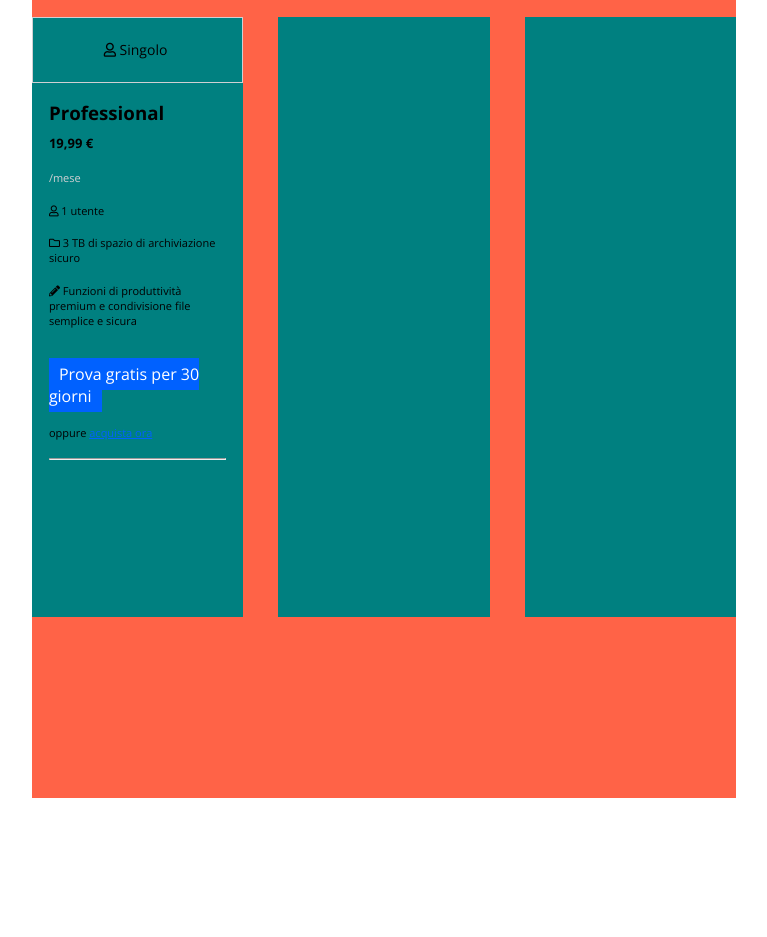
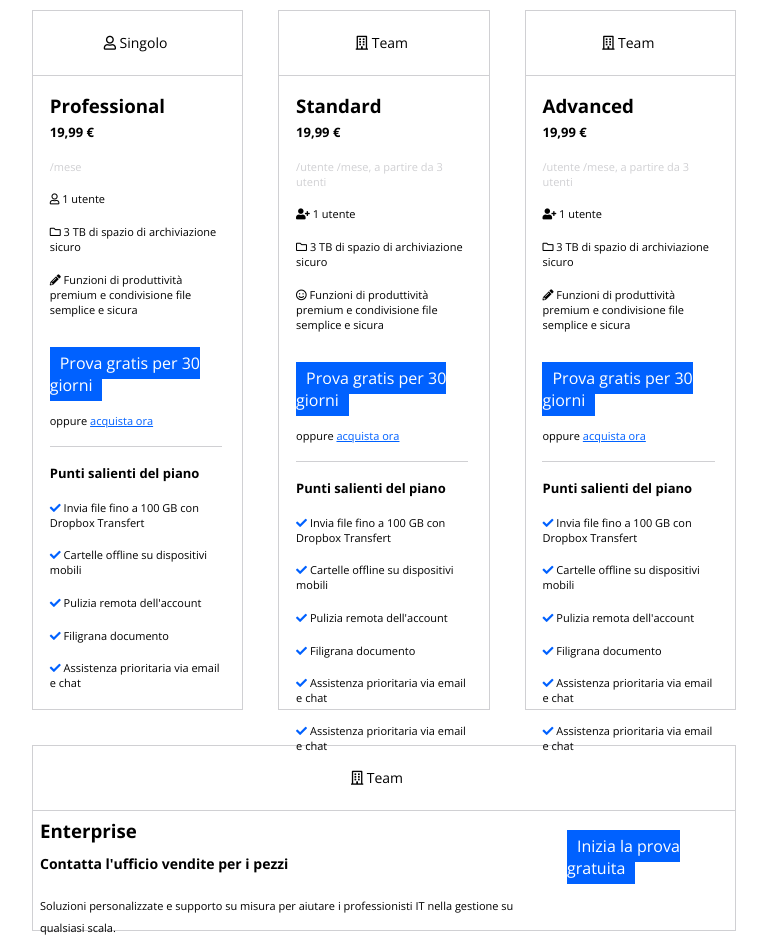
Before and after one commit to Mdigennaro/htmlcss-dropbox, a plain HTML site: page index.html in a window 1280 px wide. Shown: the part 880-1817 px from the top of the page, without its empty margins (256-1023 px from the left). Before the commit the page ends 1678 px from the top, so only its background shows below. Drawn offline with nearby package versions, Linux system fonts and the light colour scheme.

Commit message:
fine sezione uno

```diff
--- a/css/style.css
+++ b/css/style.css
@@ -25,7 +25,7 @@
   clear: both;
 }
 
-.left, .mid, .right, .image, .write, .professional, .standard, .advanced{
+.left, .mid, .right, .image, .write, .professional, .standard, .advanced, .descrizione, .contatto{
   float: left;
 }
 
@@ -56,6 +56,9 @@
   color:#0061ff
 }
 
+.border{
+  border-bottom: 1px solid #d0d0d3;
+}
 
 /*header*/
 header{
@@ -138,7 +141,10 @@
 main .container{
   width: 55%;
   height: 900px;
-  background-color: tomato;
+}
+
+.fatturazione{
+  margin-bottom: 3%;
 }
 
 /*main option*/
@@ -156,26 +162,24 @@
 
 .professional, .standard, .advanced{
   width: calc(90%/3);
-  min-height: 600px;
-  background-color: teal;
-  margin-top: 4%;
-
+  height: 700px;
+  border: 1px solid #d0d0d3;
+  margin-bottom: 5%;
 }
 
 .utenti{
-  border: 1px solid #d0d0d3 ;
   line-height: 8vh;
   font-size: 14px;
   text-align: center;
+  border-bottom: 1px solid #d0d0d3;
 }
 
 .offerta{
   padding: 8%;
-  min-height: 200px;
 }
 
 .offerta h3, .offerta span{
-  margin-bottom: 5%;
+  margin-bottom: 3%;
 }
 
 .offerta strong{
@@ -200,3 +204,44 @@
 .offerta span a{
   text-decoration: underline;
 }
+
+.border{
+  padding-bottom: 10%;
+}
+
+.offerta-2{
+  border: 1px solid #d0d0d3;;
+}
+
+.descrizione{
+  width: 75%;
+  border-left: 1px solid #d0d0d3;;
+}
+
+.contatto{
+  width: 25%;
+  border-right: 1px solid #d0d0d3;;
+}
+
+.descrizione, .contatto{
+  padding: 1%;
+  height: 120px;
+  border-bottom: 1px solid #d0d0d3;;
+}
+
+.offerta-2 h3{
+  margin-top: 3%;
+}
+
+.descrizione div{
+  font-size: 14px;
+  margin: 2% auto 4% 0;
+}
+
+.descrizione span{
+  font-size: 11px;
+}
+
+.contatto div{
+  margin-top: 10%;
+}
--- a/index.html
+++ b/index.html
@@ -66,10 +66,10 @@
     <div class="container">
       <section class="option">
         <h2>Trova il piano Dropbox Business che fa per te</h2>
-        <div>
-          <span class="fatturazione"><i class="far fa-circle blue"></i>Fatturazione mensile
+        <div class="fatturazione">
+          <span><i class="far fa-circle blue"></i> Fatturazione mensile
           </span>
-          <span class="fatturazione"><i class="far fa-circle"></i> Fatturazione annuale
+          <span><i class="far fa-circle"></i> Fatturazione annuale
           </span>
         </div>
         <div class="clearfix">
@@ -85,12 +85,76 @@
               <span><i class="far fa-folder"></i> 3 TB di spazio di archiviazione sicuro</span>
               <span><i class="fas fa-pencil-alt"></i> Funzioni di produttività premium e condivisione file semplice e sicura</span>
               <div><a class="btn" href="#">Prova gratis per 30 giorni</a></div>
-              <span>oppure <a class="blue" href="#"> acquista ora</a></span>
-              <hr>
+              <span class="border">oppure <a class="blue" href="#"> acquista ora</a></span>
+              <span><strong>Punti salienti del piano</strong></span>
+              <span><i class="fas fa-check blue"></i> Invia file fino a 100 GB con Dropbox Transfert</span>
+              <span><i class="fas fa-check blue"></i> Cartelle offline su dispositivi mobili</span>
+              <span><i class="fas fa-check blue"></i> Pulizia remota dell'account</span>
+              <span><i class="fas fa-check blue"></i> Filigrana documento</span>
+              <span><i class="fas fa-check blue"></i> Assistenza prioritaria via email e chat</span>
             </section>
           </div>
-          <div class="standard"></div>
-          <div class="advanced"></div>
+          <div class="standard">
+            <section class="utenti">
+              <span><i class="far fa-building"></i> Team</span>
+            </section>
+            <section class="offerta">
+              <h3>Standard</h3>
+              <span><strong>19,99 &euro;</strong></span>
+              <span>/utente /mese, a partire da 3 utenti</span>
+              <span><i class="fas fa-user-plus"></i> 1 utente</span>
+              <span><i class="far fa-folder"></i> 3 TB di spazio di archiviazione sicuro</span>
+              <span><i class="far fa-smile"></i> Funzioni di produttività premium e condivisione file semplice e sicura</span>
+              <div><a class="btn" href="#">Prova gratis per 30 giorni</a></div>
+              <span class="border">oppure <a class="blue" href="#"> acquista ora</a></span>
+              <span><strong>Punti salienti del piano</strong></span>
+              <span><i class="fas fa-check blue"></i> Invia file fino a 100 GB con Dropbox Transfert</span>
+              <span><i class="fas fa-check blue"></i> Cartelle offline su dispositivi mobili</span>
+              <span><i class="fas fa-check blue"></i> Pulizia remota dell'account</span>
+              <span><i class="fas fa-check blue"></i> Filigrana documento</span>
+              <span><i class="fas fa-check blue"></i> Assistenza prioritaria via email e chat</span>
+              <span><i class="fas fa-check blue"></i> Assistenza prioritaria via email e chat</span>
+            </section>
+          </div>
+          <div class="advanced"><section class="utenti">
+            <span><i class="far fa-building"></i> Team</span>
+           </section>
+            <section class="offerta">
+             <h3>Advanced</h3>
+             <span><strong>19,99 &euro;</strong></span>
+             <span>/utente /mese, a partire da 3 utenti</span>
+             <span><i class="fas fa-user-plus"></i> 1 utente</span>
+             <span><i class="far fa-folder"></i> 3 TB di spazio di archiviazione sicuro</span>
+             <span><i class="fas fa-pencil-alt"></i>  Funzioni di produttività premium e condivisione file semplice e sicura</span>
+             <div><a class="btn" href="#">Prova gratis per 30 giorni</a></div>
+             <span class="border">oppure <a class="blue" href="#"> acquista ora</a></span>
+             <span><strong>Punti salienti del piano</strong></span>
+             <span><i class="fas fa-check blue"></i> Invia file fino a 100 GB con Dropbox Transfert</span>
+             <span><i class="fas fa-check blue"></i> Cartelle offline su dispositivi mobili</span>
+             <span><i class="fas fa-check blue"></i> Pulizia remota dell'account</span>
+             <span><i class="fas fa-check blue"></i> Filigrana documento</span>
+             <span><i class="fas fa-check blue"></i> Assistenza prioritaria via email e chat</span>
+             <span><i class="fas fa-check blue"></i> Assistenza prioritaria via email e chat</span>
+            </section>
+          </div>
+        </div>
+        <div>
+          <section class="offerta-2 utenti">
+            <span><i class="far fa-building"></i> Team</span>
+          </section>
+          <div class="clearfix">
+            <section class="descrizione">
+              <h3>Enterprise</h3>
+              <div><strong>Contatta l'ufficio vendite per i pezzi </strong></div>
+              <span>Soluzioni personalizzate e supporto su misura per aiutare i professionisti IT nella gestione su qualsiasi scala.</span>
+            </section>
+            <section class="contatto">
+              <div>
+                <a class="btn" href="#">Inizia la prova gratuita</a>
+              </div>
+            </section>
+
+          </div>
         </div>
       </section>
       <section>
```
